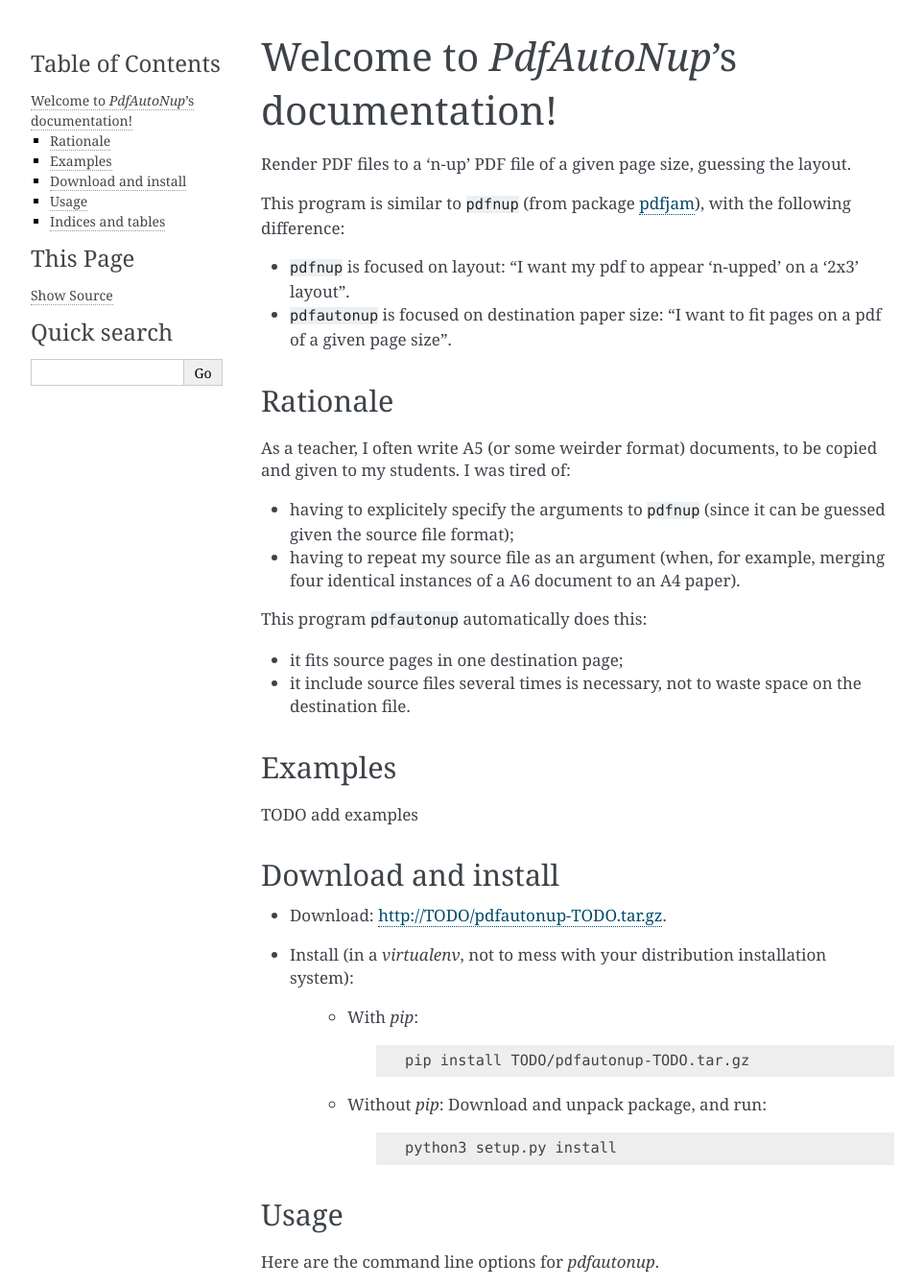
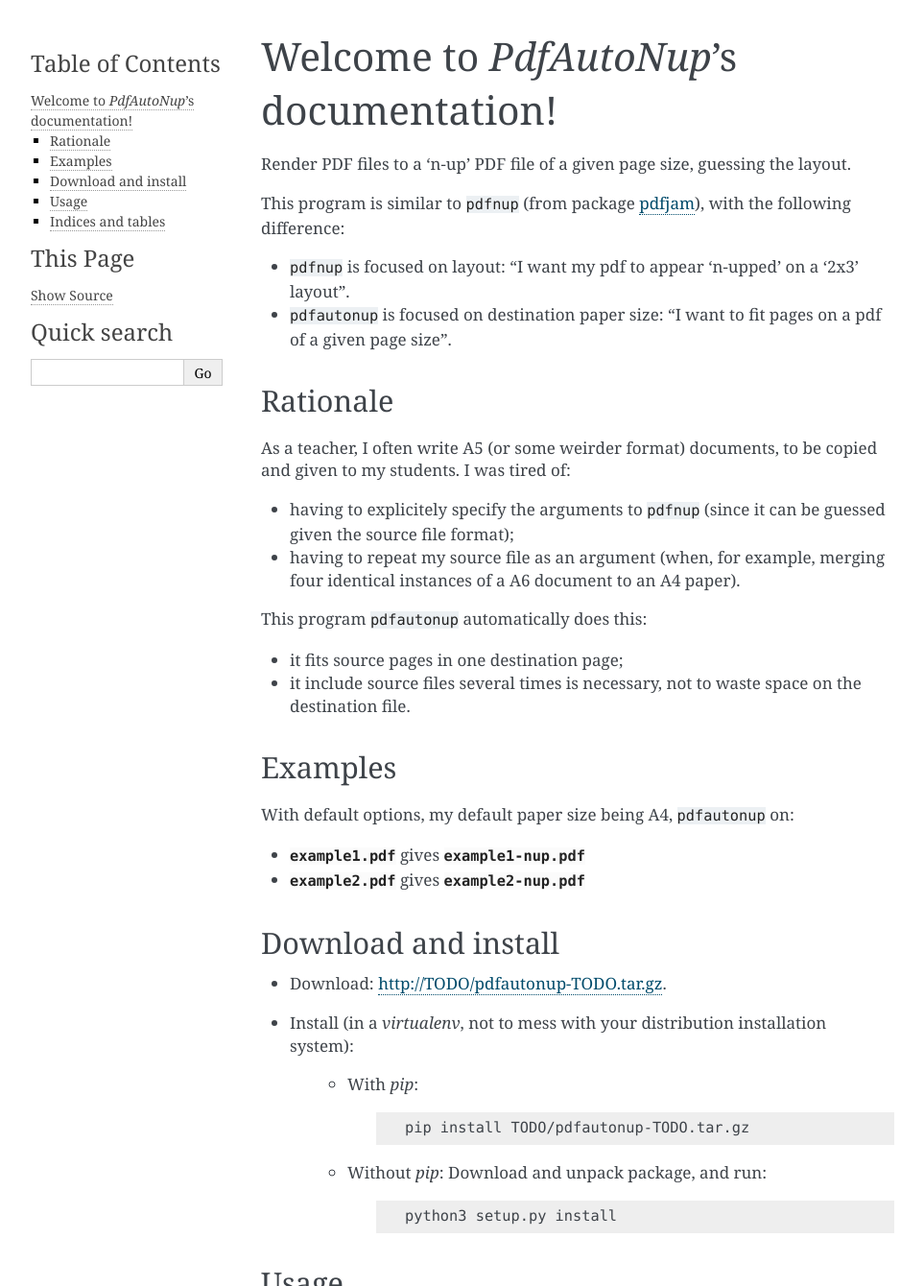
Before and after one commit to Qanu-survey/pdfautonup, a Sphinx documentation site: the page built from doc/index.rst, in a window 1280 px wide, cut to the strip 0-1340 px from the top of the page. Shown: the whole strip at 96% size, without its empty margins (148-1111 px from the left). Built offline with Sphinx 7.4.7, drawn with Linux system fonts in a browser that asks for light colours.

Commit message:
Added examples

```diff
--- a/doc/index.rst
+++ b/doc/index.rst
@@ -34,7 +34,10 @@ This program ``pdfautonup`` automatically does this:
 Examples
 --------
 
-TODO add examples
+With default options, my default paper size being A4, ``pdfautonup`` on:
+
+- :download:`example1.pdf <../examples/example1.pdf>` gives :download:`example1-nup.pdf <../examples/example1-nup.pdf>`
+- :download:`example2.pdf <../examples/example2.pdf>` gives :download:`example2-nup.pdf <../examples/example2-nup.pdf>`
 
 Download and install
 --------------------
```
Also changed, not shown: 5 other files.
